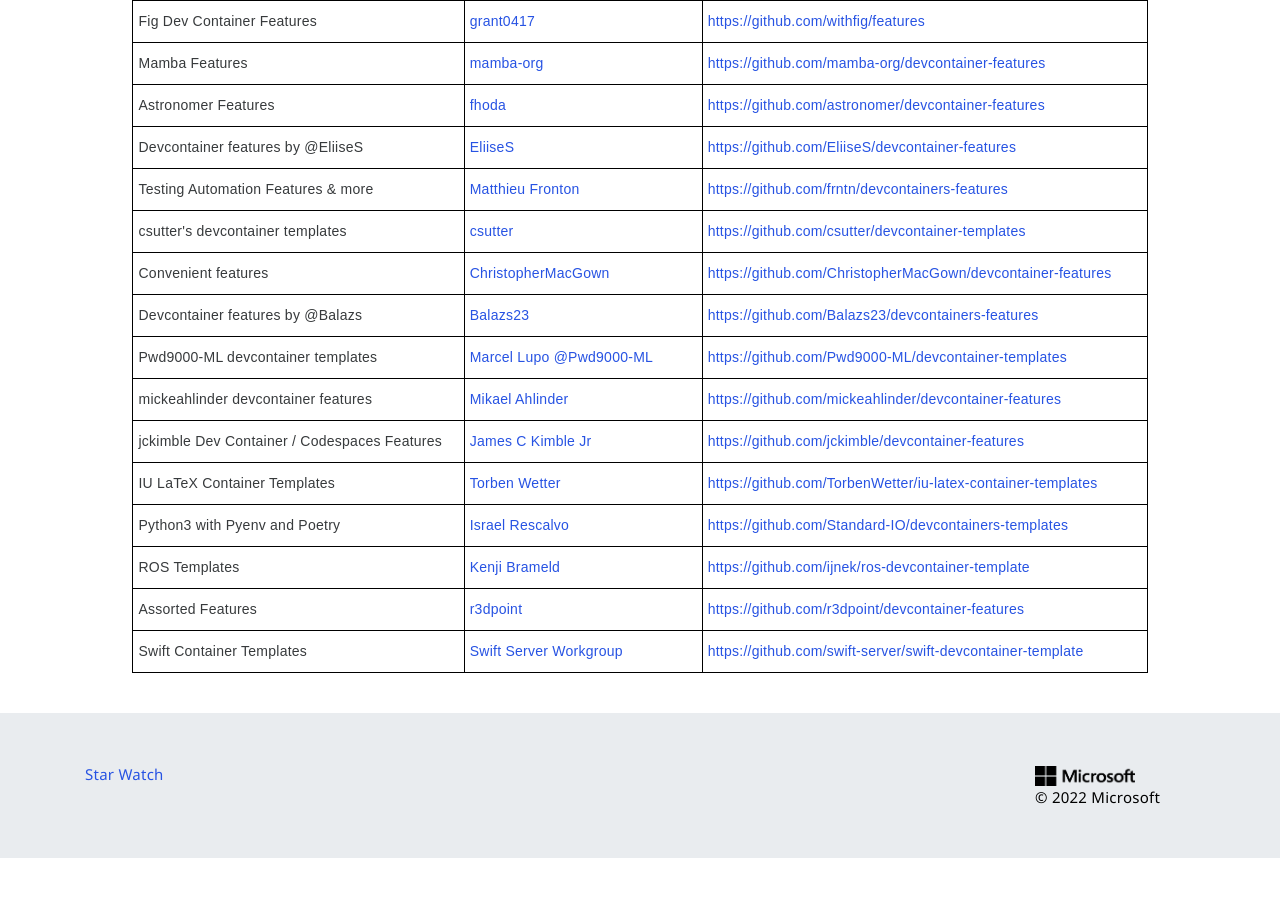
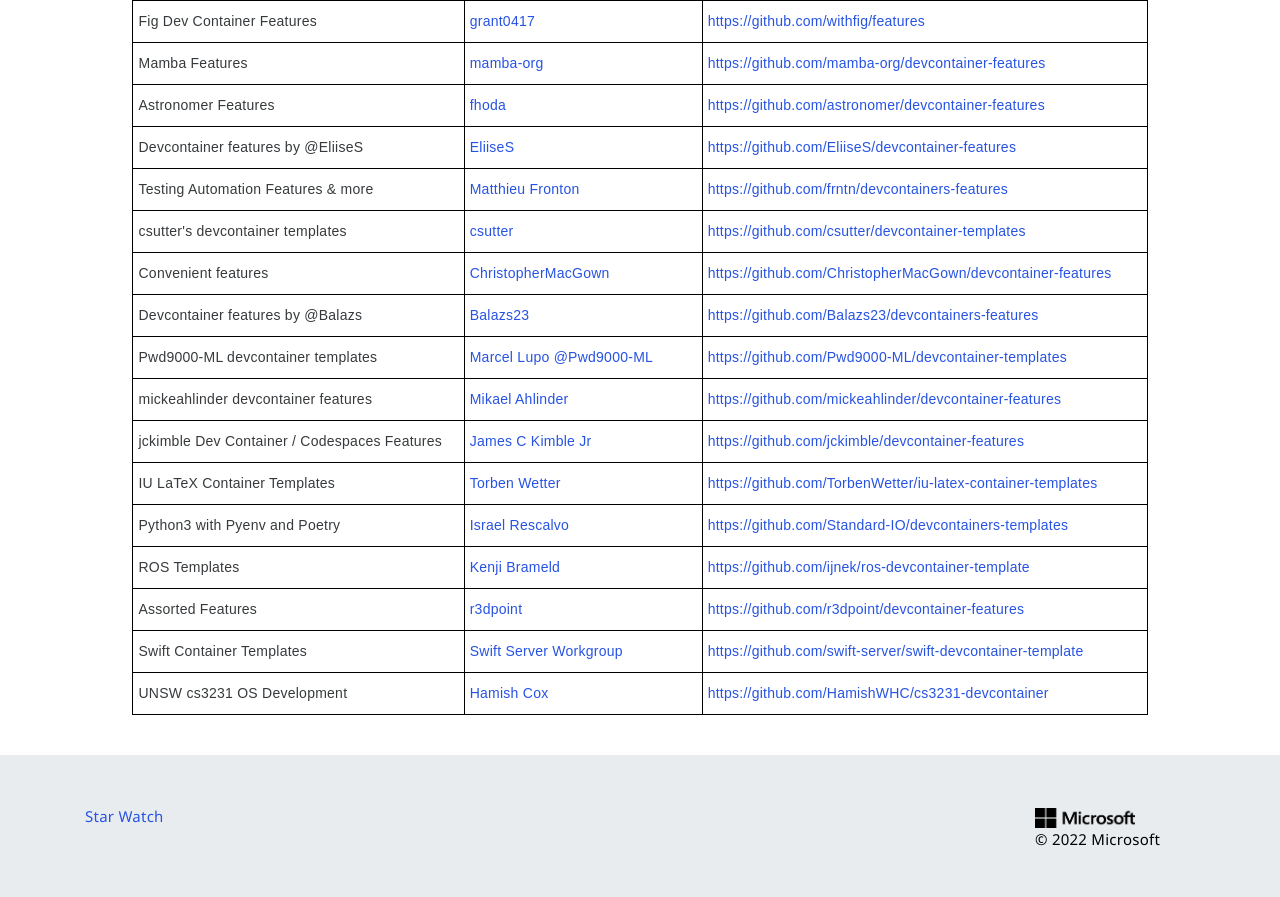
Before and after one commit to devcontainers/devcontainers.github.io, a Jekyll site: the page built from collections.html, in a window 1280 px wide and 900 px high, scrolled down 2056 px. Shown: the top 897 px of the window. Built offline with Jekyll 4.4.1, drawn with Linux system fonts in a browser that asks for light colours; nearby versions of some CDN libraries; comment, search, counter and statistics services are not loaded; before the commit the page ends 2914 px from its top, so only the background shows below that.

Commit message:
Update collection-index.yml

```diff
--- a/_data/collection-index.yml
+++ b/_data/collection-index.yml
@@ -283,3 +283,8 @@
   contact: https://github.com/swift-server/swift-devcontainer-template/issues
   repository: https://github.com/swift-server/swift-devcontainer-template
   ociReference: ghcr.io/swift-server/swift-devcontainer-template
+- name: UNSW cs3231 OS Development
+  maintainer: Hamish Cox
+  contact: https://github.com/HamishWHC/cs3231-devcontainer/issues
+  repository: https://github.com/HamishWHC/cs3231-devcontainer
+  ociReference: ghcr.io/HamishWHC/cs3231-devcontainer
```
